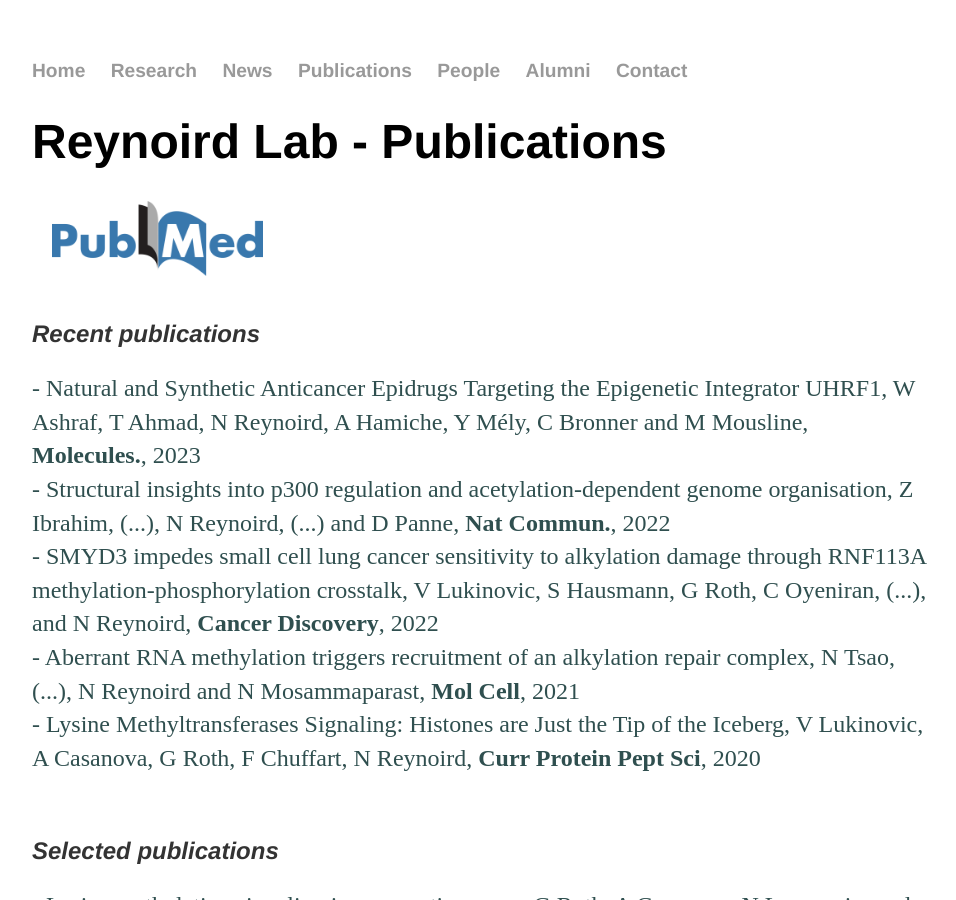
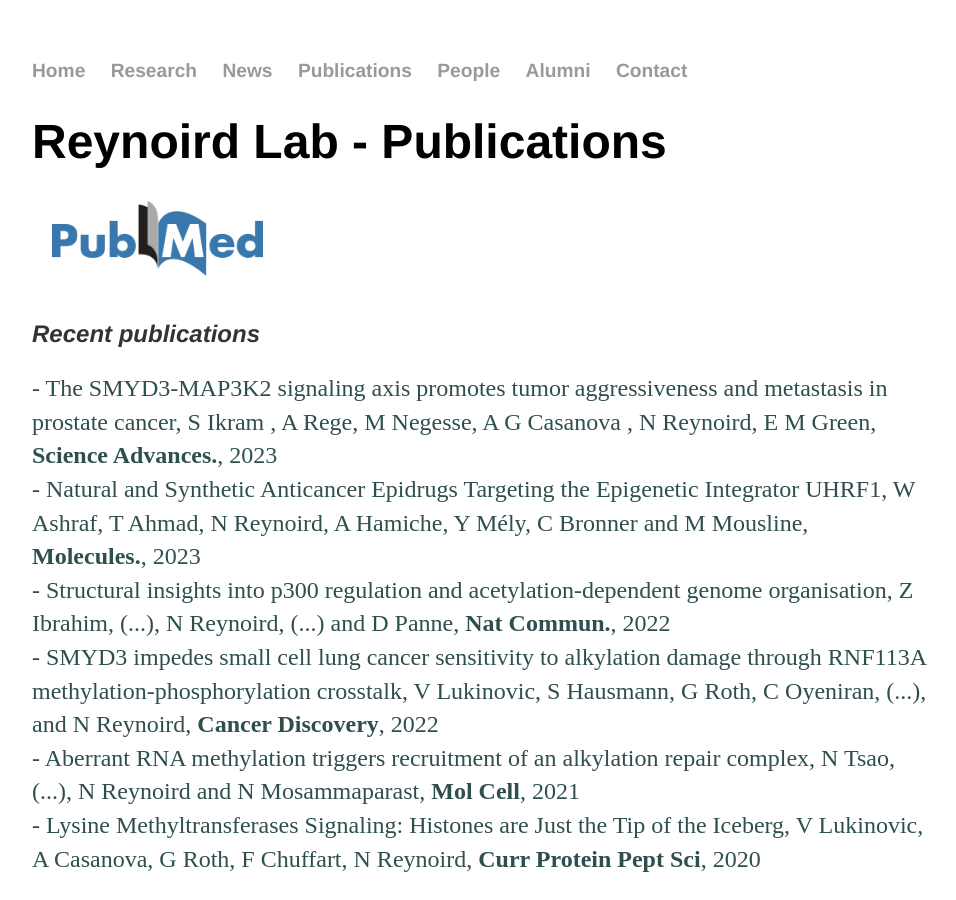
Before and after one commit to Reynoird-Lab/Reynoird-lab.github.io, a Jekyll site: the page built from Publications/index.html, in a window 1280 px wide and 900 px high. Shown: the whole window, without its empty margins (160-1116 px from the left). Built offline with Jekyll 4.4.1, drawn with Linux system fonts in a browser that asks for light colours; Markdown is read by kramdown in place of the engine named in the settings.

Commit message:
Update index.html

```diff
--- a/Publications/index.html
+++ b/Publications/index.html
@@ -10,6 +10,8 @@ title: Publications
 
 <h2> <i> Recent publications </i> </h2>
 <p>
+<a href="https://pubmed.ncbi.nlm.nih.gov/37976356/" style="color:DARKSLATEGRAY;"> - The SMYD3-MAP3K2 signaling axis promotes tumor aggressiveness and metastasis in prostate cancer, S Ikram , A Rege, M Negesse, A G Casanova , N Reynoird, E M Green, <b>Science Advances.</b>, 2023 </a <br>
+<br>
 <a href="https://pubmed.ncbi.nlm.nih.gov/37630248/" style="color:DARKSLATEGRAY;"> - Natural and Synthetic Anticancer Epidrugs Targeting the Epigenetic Integrator UHRF1, W Ashraf, T Ahmad, N Reynoird, A Hamiche, Y Mély, C Bronner and M Mousline, <b>Molecules.</b>, 2023 </a <br>
 <br>
 <a href="https://pubmed.ncbi.nlm.nih.gov/36522330/" style="color:DARKSLATEGRAY;"> - Structural insights into p300 regulation and acetylation-dependent genome organisation, Z Ibrahim, (...), N Reynoird, (...) and D Panne, <b>Nat Commun.</b>, 2022 </a <br>
```
